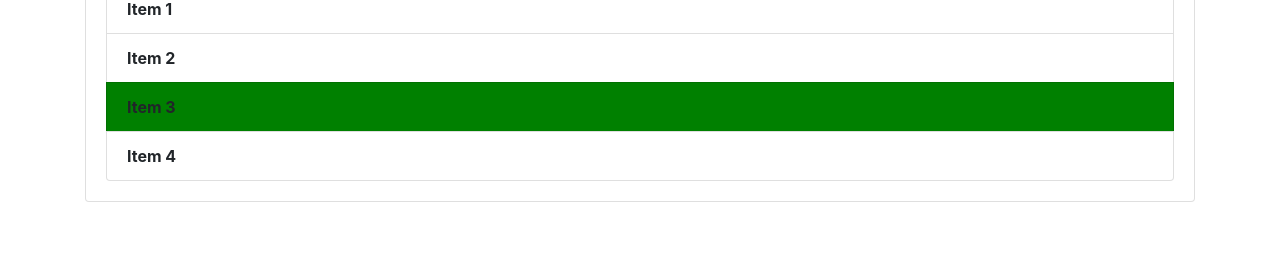
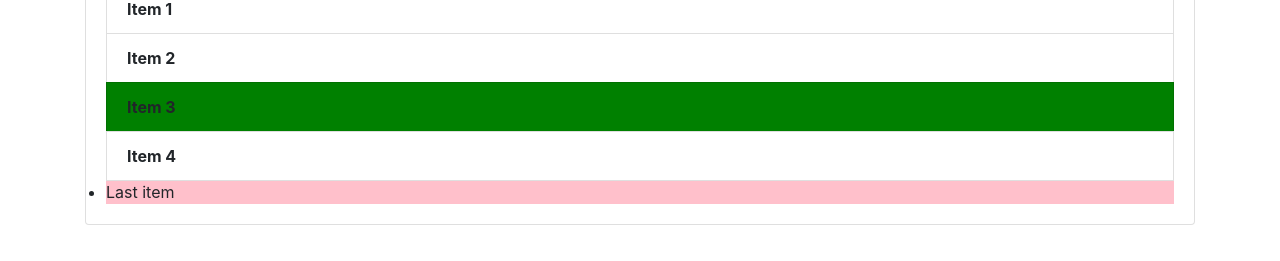
Before and after one commit to subhajit5286/firstgit, a plain HTML site: page index1.html in a window 1280 px wide. Shown: the part 297-558 px from the top of the page. Drawn offline with nearby package versions, Linux system fonts and the light colour scheme.

Commit message:
assgnment5

```diff
--- a/dom.js
+++ b/dom.js
@@ -16,3 +16,7 @@ for(var i=0;i<listitems.length;i++){
     listitems[i].style.fontWeight='bold';
 }
 console.log('sb')
+var li=document.getElementsByTagName('li');
+console.log(li)
+li[4].textContent='Last item';
+li[4].style.backgroundColor='pink'
--- a/index1.html
+++ b/index1.html
@@ -26,6 +26,7 @@
       <li class="list-group-item">Item 2</li>
       <li class="list-group-item">Item 3</li>
       <li class="list-group-item">Item 4</li>
+      <li>Item5</li>
     </ul>
    </div>
   </div>
```
